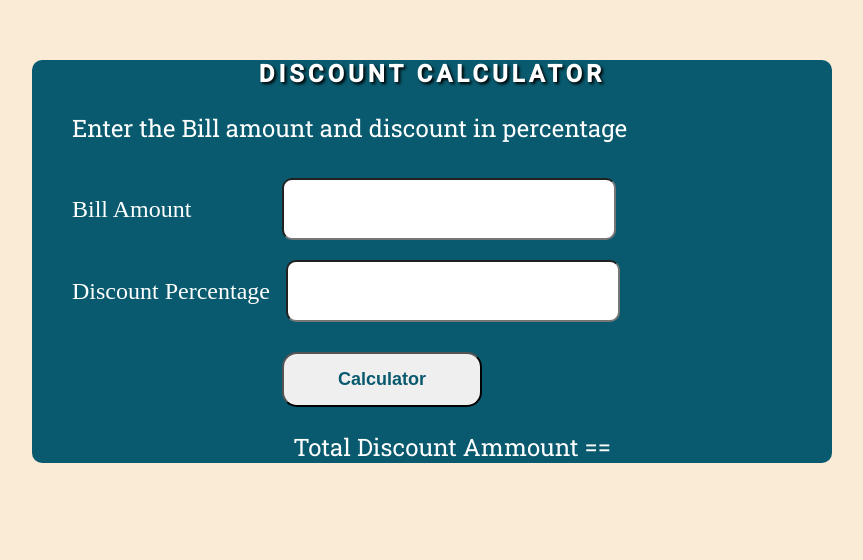
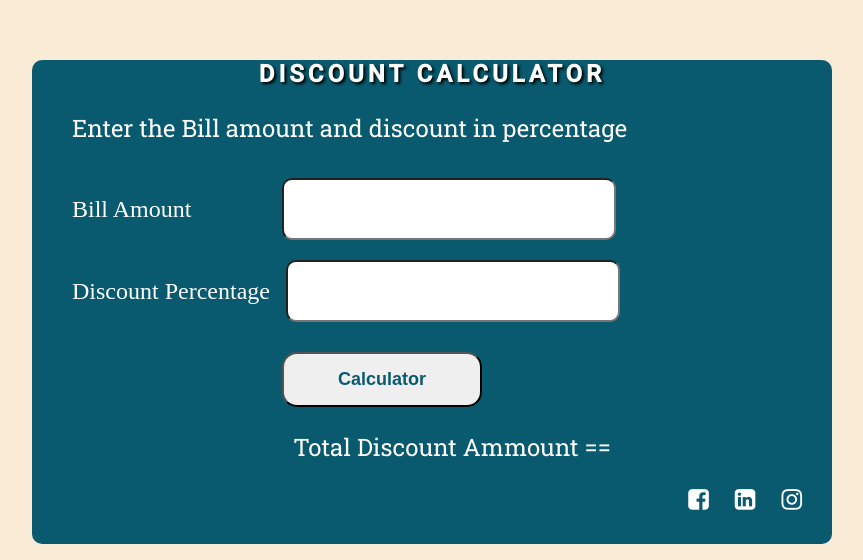
Before and after one commit to thoratamruta31/discount-calculator, a plain HTML site: page index.html in a window 1280 px wide. Shown: the part 240-800 px from the top of the page, without its empty margins (276-1139 px from the left). Drawn offline with Linux system fonts and the light colour scheme.

Commit message:
modified for social media icons
modified for social media icons

```diff
--- a/index.html
+++ b/index.html
@@ -14,6 +14,11 @@
       href="https://fonts.googleapis.com/css2?family=Roboto+Slab&family=Roboto:wght@500&display=swap"
       rel="stylesheet"
     />
+    <!--CDN link-->
+    <link
+      rel="stylesheet"
+      href="https://cdnjs.cloudflare.com/ajax/libs/font-awesome/4.7.0/css/font-awesome.min.css"
+    />
   </head>
   <body>
     <div class="container">
@@ -27,6 +32,12 @@
         <button id="calculator">Calculator</button>
       </form>
       <p id="total">Total Discount Ammount ==</p>
+      <div class="socialmedia">
+        <i class="fa fa-facebook-square" aria-hidden="true"></i>
+        <i class="fa fa-linkedin-square" aria-hidden="true"></i>
+        <i class="fa fa-instagram" aria-hidden="true"></i>
+
+      </div>
     </div>
   </body>
 </html>
--- a/style.css
+++ b/style.css
@@ -56,3 +56,13 @@ input {
 #total {
   text-align: center;
 }
+.socialmedia{
+  color: white;
+  text-align: end;
+  font-size: x-large;
+  margin-right: 30px;
+  padding-bottom: 30px;
+}
+.fa{
+  margin-left: 20px;
+}
```
